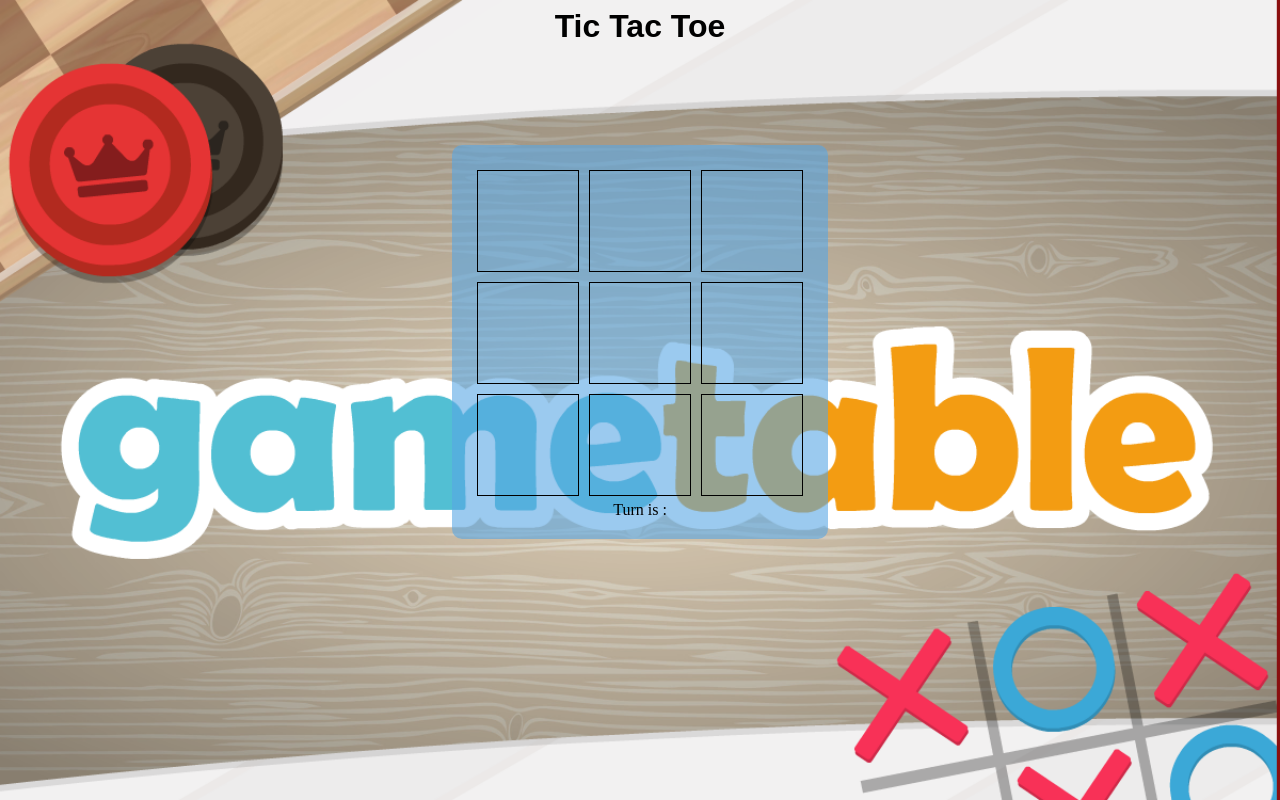
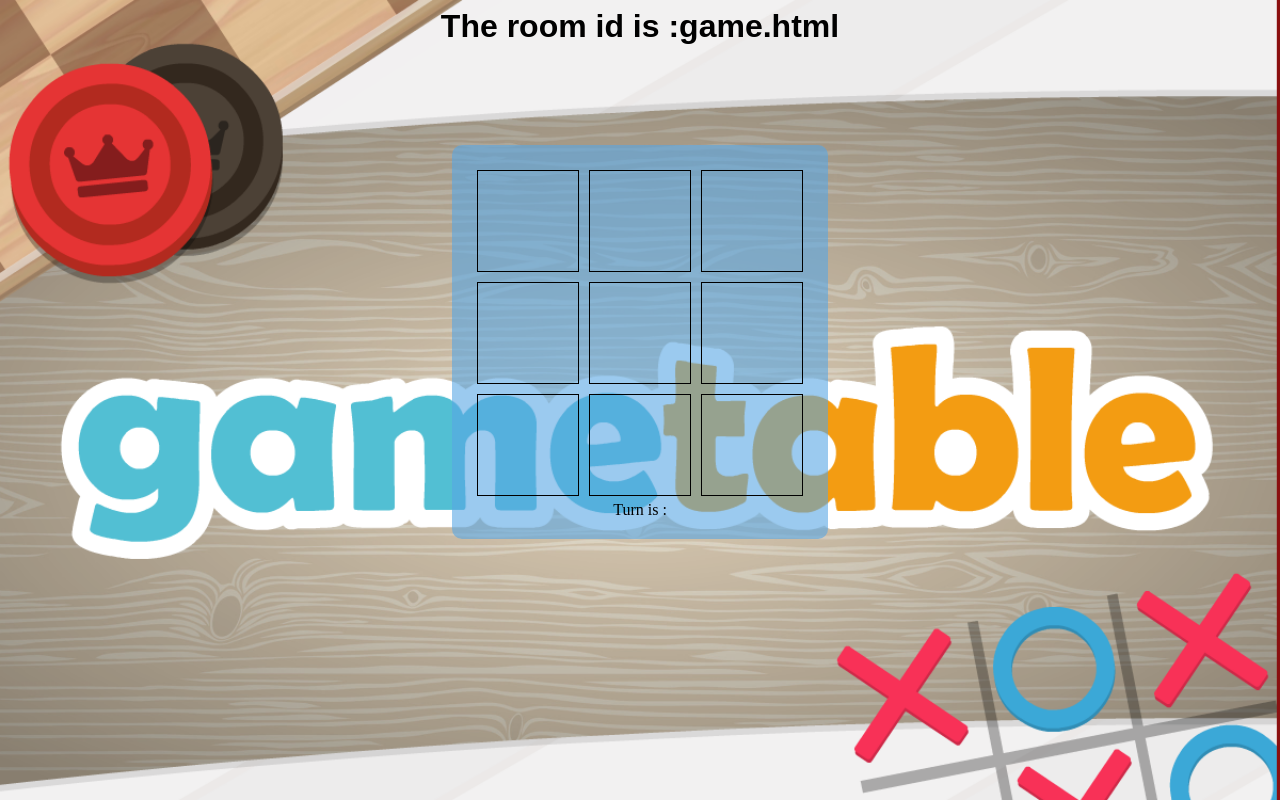
Before and after one commit to omaranBazna/online-tic-tac-toe-game-multiplayer, a website: page public/game.html in a window 1280 px wide. Drawn offline with nearby package versions, Linux system fonts and the light colour scheme; no server answers.

Commit message:
add the id to the header

```diff
--- a/public/game.html
+++ b/public/game.html
@@ -37,7 +37,7 @@
 
 <body>
 <header>
-  <h1>Tic Tac Toe</h1>
+  <h1>The room id is :<span class="id"></span></h1>
 </header>
 <main>
   <div class="board">
@@ -61,7 +61,7 @@
   <div class="error" ></div>
   <div>Turn is : <span class="turn"></span></div>
   <div class="msg"></div>
-  <div class="id"></div>
+
 </main>
 <footer>
 
--- a/public/script.js
+++ b/public/script.js
@@ -1,6 +1,7 @@
 let gplayer;
 let arr = window.location.href.split("/");
 let groom_id = arr[arr.length - 1];
+$(".id").html(groom_id);
 let end = false;
 console.log(URL.arguments);
 setInterval(() => {
```
